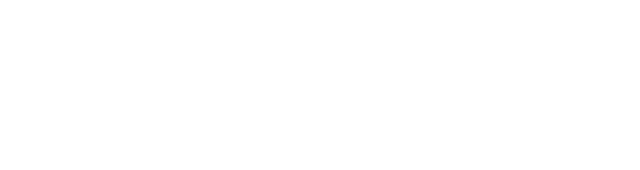
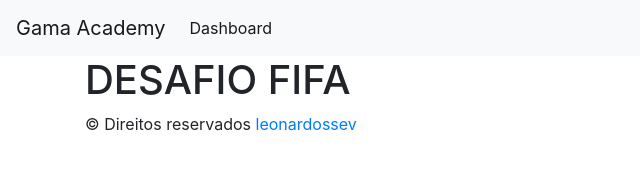
Before and after one commit to LeonardoSSev/gamaxp29_desafio_fifa, a plain HTML site: page src/index.html in a window 1280 px wide. Shown: the whole page, without its empty margins (0-640 px from the left). Drawn offline with nearby package versions, Linux system fonts and the light colour scheme.

Commit message:
Adiciona header e footer

```diff
--- a/src/index.html
+++ b/src/index.html
@@ -5,8 +5,48 @@
   <meta name="viewport" content="width=device-width, initial-scale=1.0">
   <meta http-equiv="X-UA-Compatible" content="ie=edge">
   <title>Desafio Fifa</title>
+  <link rel="stylesheet" href="https://stackpath.bootstrapcdn.com/bootstrap/4.4.1/css/bootstrap.min.css" integrity="sha384-Vkoo8x4CGsO3+Hhxv8T/Q5PaXtkKtu6ug5TOeNV6gBiFeWPGFN9MuhOf23Q9Ifjh" crossorigin="anonymous">
 </head>
-<body>
+<body onload="loadApp()">
+  <header>
+    <header>
+      <nav class="navbar navbar-expand-lg navbar-light bg-light">
+      <a class="navbar-brand" href="/">Gama Academy</a>
+        <button class="navbar-toggler" type="button" data-toggle="collapse" data-target="#navbarSupportedContent" aria-controls="navbarSupportedContent" aria-expanded="false" aria-label="Toggle navigation">
+          <span class="navbar-toggler-icon"></span>
+        </button>
+
+        <div class="collapse navbar-collapse" id="navbarSupportedContent">
+          <ul class="navbar-nav mr-auto">
+            <li class="nav-item active">
+              <a class="nav-link" href="/">Dashboard<span class="sr-only">(current)</span></a>
+            </li>
+          </ul>
+        </div>
+      </nav>
+    </header>
+  </header>
+  <main>
+
+    <div class="container">
+      <h1>DESAFIO FIFA</h1>
+
+    </div>
+  </main>
+
+  <footer>
+    <div class="container">
+      <p>
+        &copy; Direitos reservados <a href="https://github.com/leonardossev" target="_blank">leonardossev</a>
+      </p>
+    </div>
+  </footer>
+
+  <script src="https://code.jquery.com/jquery-3.4.1.slim.min.js" integrity="sha384-J6qa4849blE2+poT4WnyKhv5vZF5SrPo0iEjwBvKU7imGFAV0wwj1yYfoRSJoZ+n" crossorigin="anonymous"></script>
+  <script src="https://cdn.jsdelivr.net/npm/popper.js@1.16.0/dist/umd/popper.min.js" integrity="sha384-Q6E9RHvbIyZFJoft+2mJbHaEWldlvI9IOYy5n3zV9zzTtmI3UksdQRVvoxMfooAo" crossorigin="anonymous"></script>
+  <script src="https://stackpath.bootstrapcdn.com/bootstrap/4.4.1/js/bootstrap.min.js" integrity="sha384-wfSDF2E50Y2D1uUdj0O3uMBJnjuUD4Ih7YwaYd1iqfktj0Uod8GCExl3Og8ifwB6" crossorigin="anonymous"></script>
+  <script src="https://cdn.jsdelivr.net/npm/chart.js@2.9.3/dist/Chart.min.js"></script>
   <script src="./asset/app.js"></script>
 </body>
+
 </html>
```
